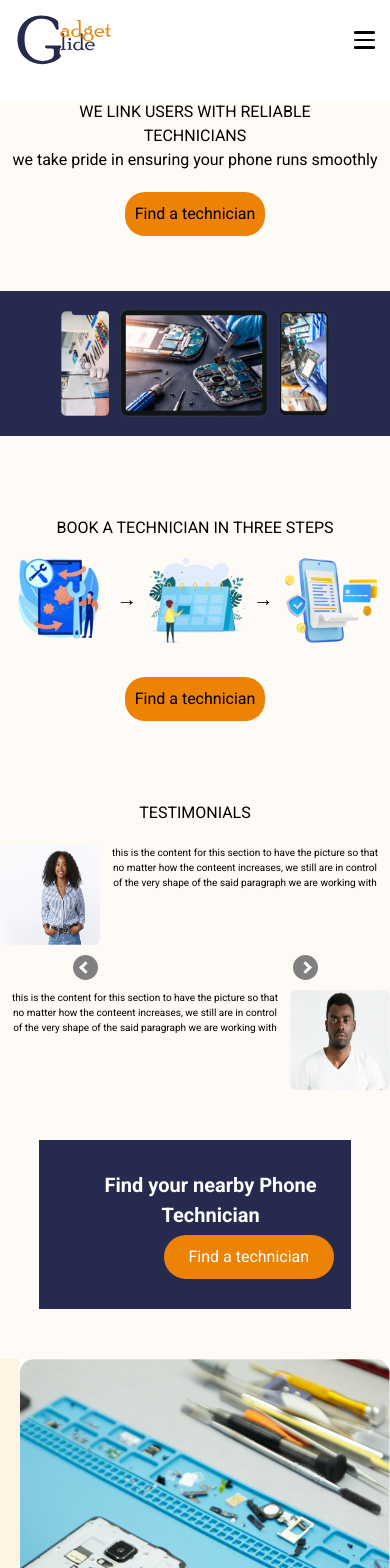
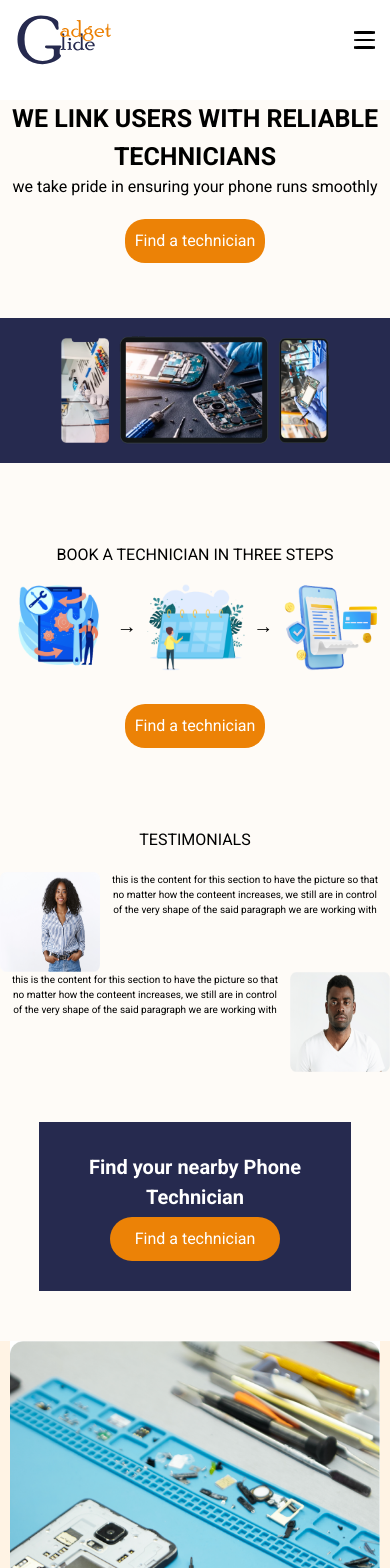
Before and after one commit to TM-Simeon/Phone-repair-app, a React (Create React App) app: page / in a window 390 px wide. Shown: the top 1568 px of the page. Built offline with nearby package versions, Linux system fonts and the light colour scheme.

Commit message:
home, mobile view updated

```diff
--- a/src/components/home.css
+++ b/src/components/home.css
@@ -9,6 +9,10 @@
 	text-align: center;
 	/*margin-top: 20px;*/
 }
+.we-do h1{
+	font-size: 25px;
+	font-weight: bold;
+}
 #findTechnicianButton{
 	margin-top: 20px;
 	display: inline-block;
@@ -16,6 +20,7 @@
 	background: #EC8206;
 	align-items: center;
 	border-radius: 20px;
+	color: white;
 
 }
 #findTechnicianButton button{
@@ -110,6 +115,7 @@
 }
 #arrow_box{
 	margin: 10px 0px;
+	display: none;
 }
 
 #find_button {
@@ -134,7 +140,8 @@
 	min-height: 80px;
 	width: 80%;
 	background: #262A4F;
-	margin-left: 10%;
+	margin-left: 5%;
+	margin-right: 5%;
 	z-index: 1;
 	align-items: center;
 	justify-items: center;
@@ -178,7 +185,8 @@
 	display: inline-block;
 	background: #4d4c4c;
 	margin-top: 170px;
-	margin-left: 5%;
+	margin-left: 2.5%;
+	margin-right: 2.5%;
 	border-radius: 20px;
 	vertical-align: top;
 }
--- a/src/components/phonehome.css
+++ b/src/components/phonehome.css
@@ -7,15 +7,16 @@
 		background: #262A4F;
 		margin-left: 10%;
 		z-index: 1;
+		text-align: center;
 		align-items: center;
-		justify-items: center;
+		justify-content: center;
 		color: white;
 	}
 	#find_your_nearby_technician{
 		display: inline-block;
 		font-size: 20px;
 		font-weight: bold;
-		margin-left: 10%;
+		margin-left: 0%;
 		min-width: 80%;
 		text-align: center;
 		margin-top: 30px;
@@ -23,26 +24,19 @@
 	}
 	#find_a_technician{
 		display: inline-block;
-		/*vertical-align: middle;*/
 		background: #EC8206;
-		/*min-width: 200px;*/
 		padding: 10px;
-		/*float: right;*/
-		/*margin-right: 20%;*/
 		text-align: center;
 		border-radius: 25px;
 		margin-top: 5px;
-		margin-left: 40%;
+		margin-left: auto;
 		margin-bottom: 30px;
 	}
 	#box1 {
 		display: block;
 		max-width: 100%;
-		/*margin-left: 0px;*/
-		/*padding: 40px;*/
 		margin-top: 50px;
 		border-radius: 0px;
-		/*margin:170px 0px 0px 0px;*/
 		background: white;
 		text-align: center;
 		/*background: white;*/
```
